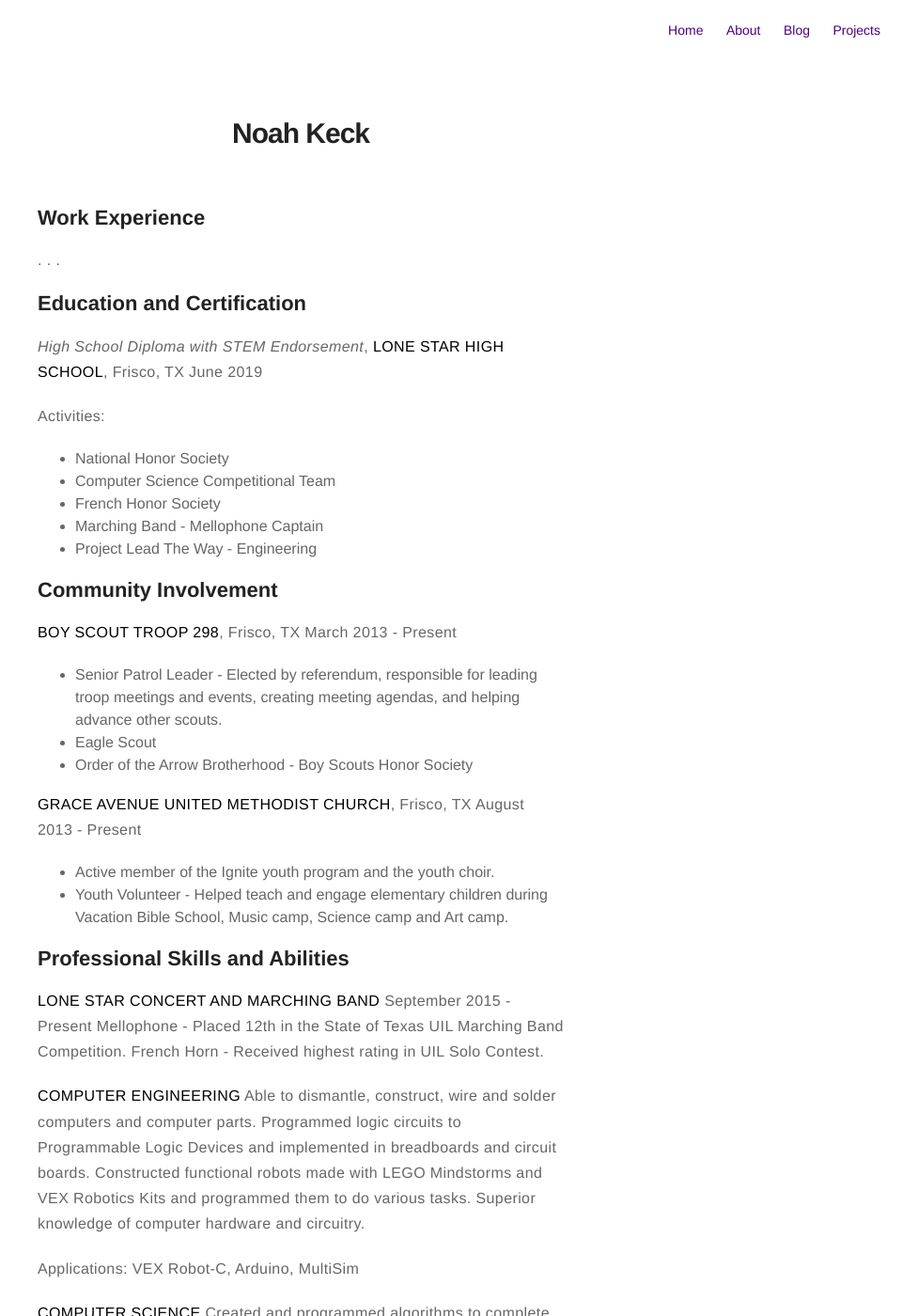
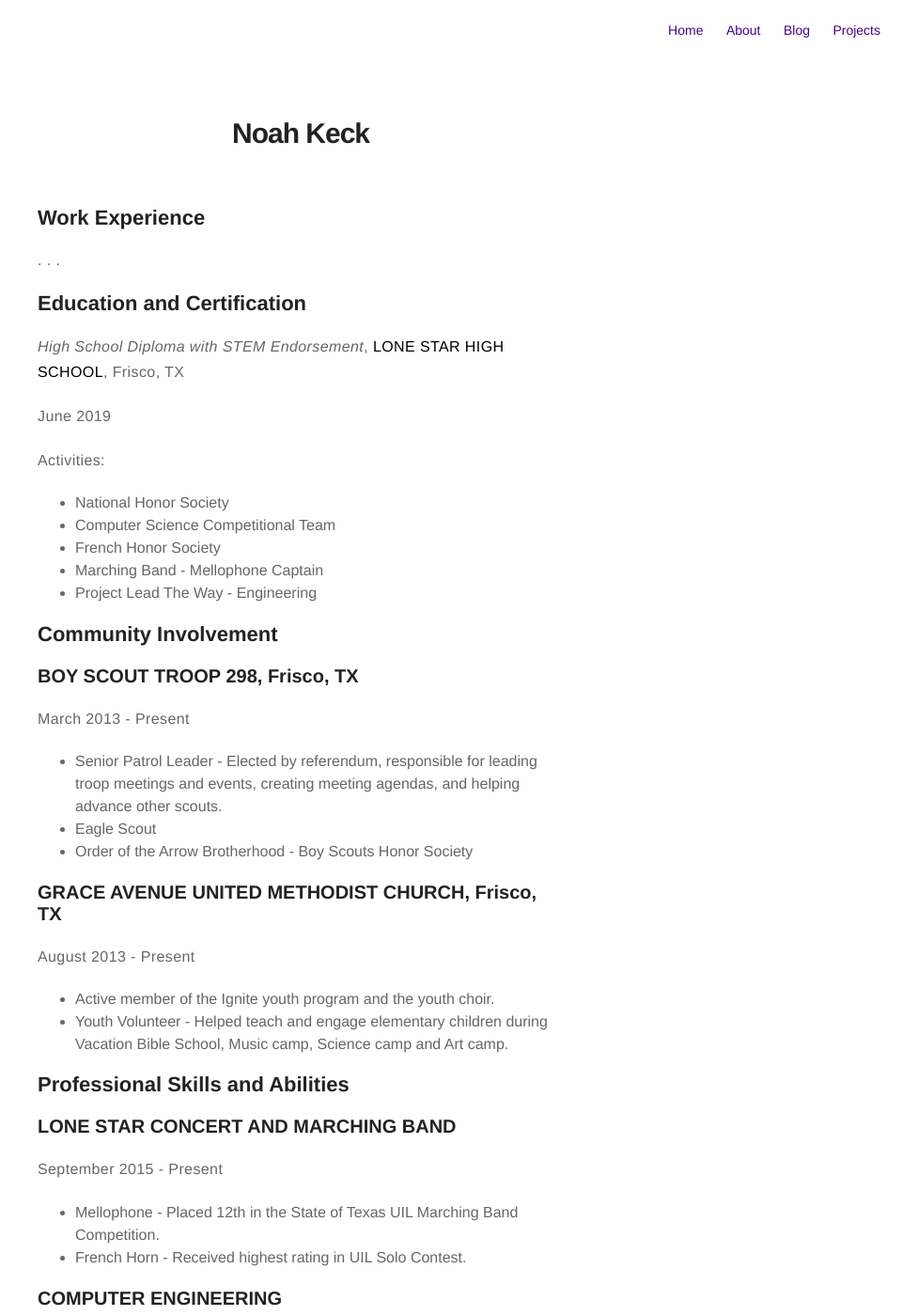
Before and after one commit to noah978/noah978.github.io, a Jekyll site: the page built from resume.md, in a window 1280 px wide and 1400 px high. Shown: the whole window at 94% size, without its empty margins (320-1280 px from the left). Built offline with Jekyll 4.4.1, drawn with Linux system fonts in a browser that asks for light colours; some of the changed lines change nothing that is shown; some of the changed text lies outside the part shown.

Commit message:
Update resume.md

```diff
--- a/resume.md
+++ b/resume.md
@@ -12,6 +12,7 @@ author: noah
 
 ## Education and Certification
 _High School Diploma with STEM Endorsement_, **LONE STAR HIGH SCHOOL**, Frisco, TX
+
 June 2019
 
 Activities:
@@ -22,29 +23,29 @@ Activities:
 * Project Lead The Way - Engineering
 
 ## Community Involvement
-**BOY SCOUT TROOP 298**, Frisco, TX
+### BOY SCOUT TROOP 298, Frisco, TX
 March 2013 - Present
 * Senior Patrol Leader - Elected by referendum, responsible for leading troop meetings and events, creating meeting agendas, and helping  advance other scouts.
 * Eagle Scout
 * Order of the Arrow Brotherhood - Boy Scouts Honor Society
 
-**GRACE AVENUE UNITED METHODIST CHURCH**, Frisco, TX
+### GRACE AVENUE UNITED METHODIST CHURCH, Frisco, TX
 August 2013 - Present
 * Active member of the Ignite youth program and the youth choir.
 * Youth Volunteer - Helped teach and engage elementary children during Vacation Bible School, Music camp, Science camp and Art camp.
 
 ## Professional Skills and Abilities
-**LONE STAR CONCERT AND MARCHING BAND**
+### LONE STAR CONCERT AND MARCHING BAND
 September 2015 - Present
-Mellophone - Placed 12th in the State of Texas UIL Marching Band Competition.
-French Horn - Received highest rating in UIL Solo Contest.
+* Mellophone - Placed 12th in the State of Texas UIL Marching Band Competition.
+* French Horn - Received highest rating in UIL Solo Contest.
 
-**COMPUTER ENGINEERING**
+### COMPUTER ENGINEERING
 Able to dismantle, construct, wire and solder computers and computer parts. Programmed logic circuits to Programmable Logic Devices and implemented in breadboards and circuit boards. Constructed functional robots made with LEGO Mindstorms and VEX Robotics Kits and programmed them to do various tasks. Superior knowledge of computer hardware and circuitry.
 
-Applications: VEX Robot-C, Arduino, MultiSim
+**Applications:** VEX Robot-C, Arduino, MultiSim
 
-**COMPUTER SCIENCE**
+### COMPUTER SCIENCE
 Created and programmed algorithms to complete complex calculations. Created complex algorithms and programs designed to solve mathematical problems and can determine big O runtimes for processes. Designed and programmed graphical RPG and puzzle games, often collaborating with other students using Github.
 
 **Languages:** Java, C#, C++, Objective C, Swift, Python
```
